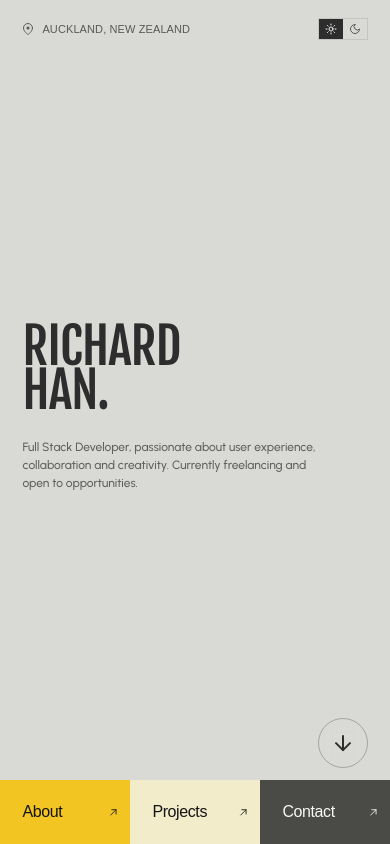
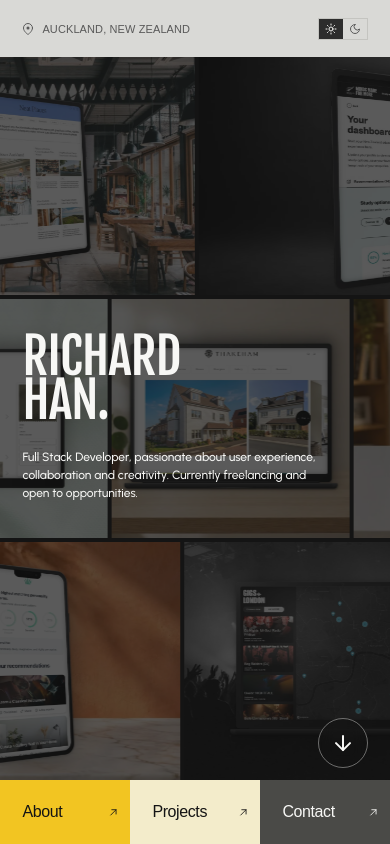
Before and after one commit to rlyhan/Richard-Han-Portfolio-New, a React (Vite) app: page / in a window 390 px wide. Built offline with nearby package versions, Linux system fonts and the light colour scheme.

Commit message:
feat: run a project ticker behind the phone intro
Three rows of project shots, the middle running against the other two, under a
dark overlay with the intro set in chalk over it.

Co-Authored-By: Claude Opus 5.5 <noreply@anthropic.com>

```diff
--- a/src/components/common/Buttons/ScrollCue.jsx
+++ b/src/components/common/Buttons/ScrollCue.jsx
@@ -52,7 +52,7 @@ const ScrollCue = ({ onClick, visible, label }) => {
         type="button"
         onClick={onClick}
         aria-label={label}
-        className="rounded-full border border-ink/30 p-3 text-ink backdrop-blur-sm transition-colors hover:border-ink/60 hover:bg-ink/[0.07] focus-visible:outline-ink"
+        className="rounded-full border border-chalk/40 p-3 text-chalk backdrop-blur-sm transition-colors hover:border-chalk/70 hover:bg-chalk/10 focus-visible:outline-chalk md:border-ink/30 md:text-ink md:hover:border-ink/60 md:hover:bg-ink/[0.07] md:focus-visible:outline-ink"
       >
         <span ref={arrowRef} className="block">
           <ArrowDownIcon className="h-6 w-6" />
--- a/src/components/home/HomeIntro.jsx
+++ b/src/components/home/HomeIntro.jsx
@@ -1,7 +1,10 @@
 import cn from "classnames";
 import { INTRO_LINES, INTRO_NOTE } from "../../data/home.data";
+import { useMediaQuery } from "../../hooks/useMediaQuery";
 import Byline from "../layout/Byline";
 import SplitLine from "../common/SplitLine";
+import { MD_UP } from "./HomeBlocks";
+import HomeProjectTicker from "./HomeProjectTicker";
 
 export const INTRO_GUTTER_CLASS =
   "px-[1.4rem] md:px-[clamp(1.75rem,3.2vw,3.5rem)]";
@@ -14,21 +17,31 @@ export const INTRO_GUTTER_CLASS =
 // the byline sinks with the foot (`setToplineRef`), since it reads as the
 // page's furniture, not part of the h1. The indices belong to Home, so this
 // stays unaware of where in either stagger it lands.
-const HomeIntro = ({ headingRef, setLineRef, setNoteRef, setToplineRef }) => (
+const HomeIntro = ({ headingRef, setLineRef, setNoteRef, setToplineRef }) => {
+  const isMdUp = useMediaQuery(MD_UP);
+
+  return (
     <section
       aria-labelledby="home-heading"
       className={cn(
-      "flex min-h-min min-w-0 flex-1 flex-col overflow-hidden pt-[1.35rem] pb-[clamp(1.25rem,4svh,2.1rem)] md:min-h-0 md:pt-6 md:pb-6",
+        "flex min-h-min min-w-0 flex-1 flex-col overflow-hidden pt-[1.35rem] md:min-h-0 md:pt-6 md:pb-6",
         INTRO_GUTTER_CLASS,
       )}
     >
       <Byline topLineRef={setToplineRef} />
 
-    <div className="my-auto pt-[clamp(1.15rem,4.2svh,2.2rem)] md:pt-[clamp(2.4rem,7vh,5.6rem)]">
+      <div className="relative isolate -mx-[1.4rem] mt-[1.35rem] flex flex-1 flex-col justify-center px-[1.4rem] py-[clamp(1rem,3svh,2.2rem)] md:mx-0 md:my-auto md:block md:flex-none md:px-0 md:pt-[clamp(2.4rem,7vh,5.6rem)] md:pb-0">
+        {!isMdUp && (
+          <div aria-hidden="true" className="absolute inset-0 -z-10 bg-slate">
+            <HomeProjectTicker />
+            <div className="absolute inset-0 bg-slate/70" />
+          </div>
+        )}
+
         <h1
           ref={headingRef}
           id="home-heading"
-        className="font-heading text-[clamp(2.6rem,min(12.8vw,7.2svh),4.25rem)] leading-[0.88] tracking-[-0.015em] text-ink uppercase md:leading-[0.86] md:max-wide:text-[clamp(2.6rem,4.4vw,4.25rem)] wide:text-[clamp(4.25rem,5.9vw,5.875rem)]"
+          className="font-heading text-[clamp(2.6rem,min(12.8vw,7.2svh),4.25rem)] leading-[0.88] tracking-[-0.015em] text-chalk uppercase md:leading-[0.86] md:text-ink md:max-wide:text-[clamp(2.6rem,4.4vw,4.25rem)] wide:text-[clamp(4.25rem,5.9vw,5.875rem)]"
         >
           {INTRO_LINES.map((line, i) => (
             <span
@@ -44,12 +57,13 @@ const HomeIntro = ({ headingRef, setLineRef, setNoteRef, setToplineRef }) => (
         </h1>
         <p
           ref={setNoteRef}
-        className="mt-[clamp(0.95rem,3svh,1.6rem)] max-w-[25.5rem] pr-8 font-urbanist text-[0.75rem] leading-[1.5] font-medium text-hush md:mt-6 md:pr-0 md:text-[0.9375rem] md:leading-[1.6]"
+          className="mt-[clamp(0.95rem,3svh,1.6rem)] max-w-[25.5rem] pr-8 font-urbanist text-[0.75rem] leading-[1.5] font-medium text-chalk md:mt-6 md:pr-0 md:text-[0.9375rem] md:leading-[1.6] md:text-hush"
         >
           {INTRO_NOTE}
         </p>
       </div>
     </section>
   );
+};
 
 export default HomeIntro;
--- /dev/null
+++ b/src/components/home/HomeProjectTicker.jsx
@@ -0,0 +1,55 @@
+import cn from "classnames";
+import MattedShot from "../common/MattedShot";
+import PROJECTS from "../../data/projects.data";
+import { fitOf } from "../../data/shots.data";
+
+const ROW_COUNT = 3;
+
+const ASPECTS = [
+  "aspect-[4/3]",
+  "aspect-video",
+  "aspect-square",
+  "aspect-[3/2]",
+  "aspect-[5/4]",
+];
+
+const ROWS = Array.from({ length: ROW_COUNT }, (_, row) =>
+  PROJECTS.filter((_, i) => i % ROW_COUNT === row),
+);
+
+// Eager: a lazy image in a sideways track arrives blank as it scrolls into view.
+const Tile = ({ src, aspect }) => (
+  <div className={cn("relative h-full shrink-0 overflow-hidden", aspect)}>
+    <MattedShot src={src} alt="" eager fit={fitOf(src)} />
+  </div>
+);
+
+// Each row is drawn twice and travels half its own width, so the loop has no seam.
+const HomeProjectTicker = () => (
+  <div className="flex h-full flex-col gap-1">
+    {ROWS.map((projects, row) => (
+      <div key={row} className="min-h-0 flex-1 overflow-hidden">
+        <div
+          className={cn(
+            "flex h-full w-max animate-ticker motion-reduce:animate-none",
+            row === 1 && "[animation-direction:reverse]",
+          )}
+        >
+          {[0, 1].map((copy) => (
+            <div key={copy} className="flex h-full gap-1 pr-1">
+              {projects.map(({ id, images: [src] }, i) => (
+                <Tile
+                  key={id}
+                  src={src}
+                  aspect={ASPECTS[(i + row * 2) % ASPECTS.length]}
+                />
+              ))}
+            </div>
+          ))}
+        </div>
+      </div>
+    ))}
+  </div>
+);
+
+export default HomeProjectTicker;
--- a/tailwind.config.js
+++ b/tailwind.config.js
@@ -167,9 +167,13 @@ export default {
           from: { opacity: "0.25", transform: "translateY(1.25rem)" },
           to: { opacity: "1", transform: "translateY(0)" },
         },
+        ticker: {
+          to: { transform: "translateX(-50%)" },
+        },
       },
       animation: {
         "project-reveal": "project-reveal 0.8s ease-out both",
+        ticker: "ticker 60s linear infinite",
       },
     },
   },
```
Lines whose indentation alone changed are shown as unchanged.
